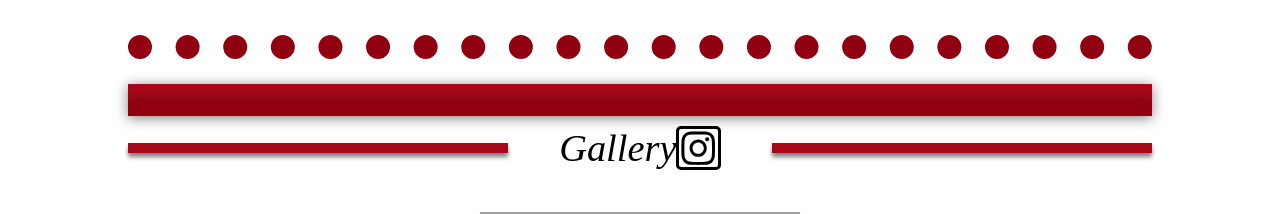
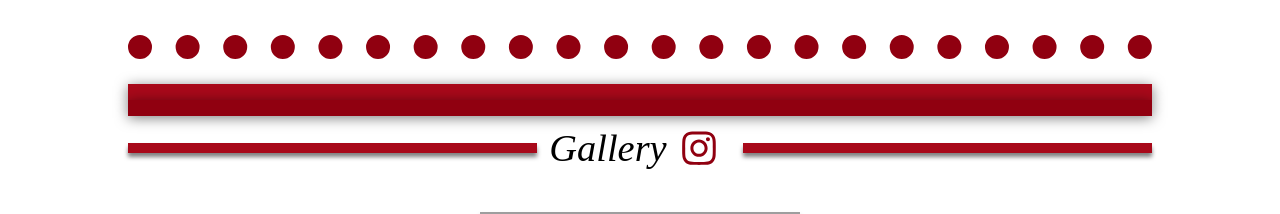
Before and after one commit to malloha/cafe-luluc, a React (Create React App) app in the folder front-end/: page / in a window 1280 px wide. Shown: the part 2200-2414 px from the top of the page. Built offline with nearby package versions, Linux system fonts and the light colour scheme; grey boxes are pictures that could not be loaded; a web font is replaced by a local one.

Commit message:
fixed icons spacing in my sections

```diff
--- a/front-end/src/App.css
+++ b/front-end/src/App.css
@@ -111,7 +111,7 @@ height: 39px;
   display: flex;
   justify-content: center;
   align-items:center;
-  width: 25vw;
+  /* width: 25vw;  */
   height: 1vh;
   font-family: Muli;
   font-size: 3vw;
@@ -141,11 +141,10 @@ height: 39px;
   font-style: italic;
   line-height: normal;
   letter-spacing: normal;
-  border-color: black;
-  border-style: solid;
   text-align: center;
-  color: var(--black);
-  border-radius: 5px;
+  color: #900010;
+  padding: 0 1vw;
+
 }
 
 
```
